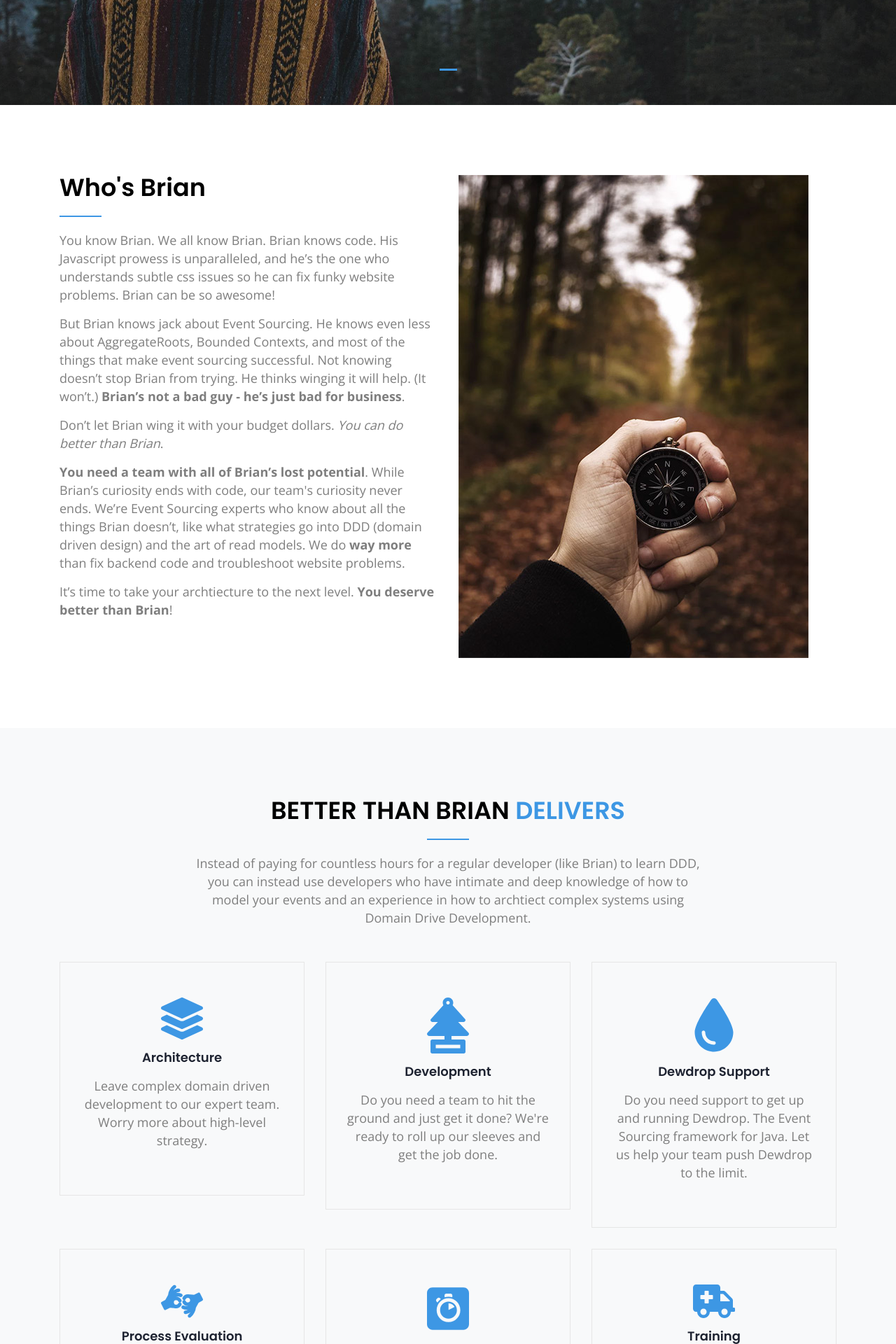
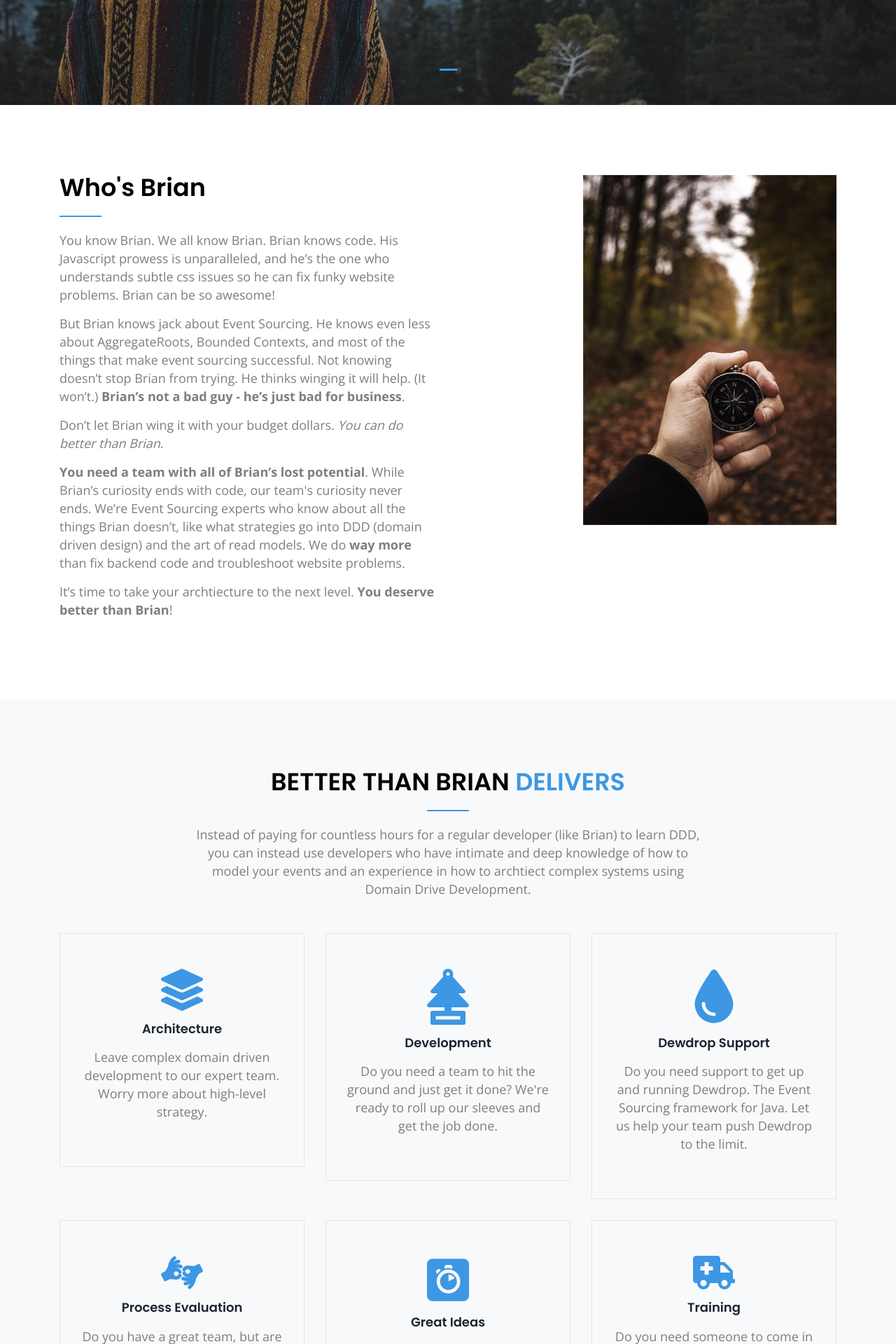
Before and after one commit to matsientst/betterthanbrian, a Jekyll site: the page built from index.html, in a window 1280 px wide. Shown: the part 751-2671 px from the top of the page at 70% size. Built offline with Jekyll 4.4.1, drawn with Linux system fonts in a browser that asks for light colours.

Commit message:
fixing img

```diff
--- a/assets/css/style.scss
+++ b/assets/css/style.scss
@@ -1972,3 +1972,10 @@ blockquote {
 	margin-right: 20px;
 	border: 1px solid black;
 }
+.about-img {
+	text-align: right;
+
+	img {
+		max-height: 500px;
+	}
+}
```
